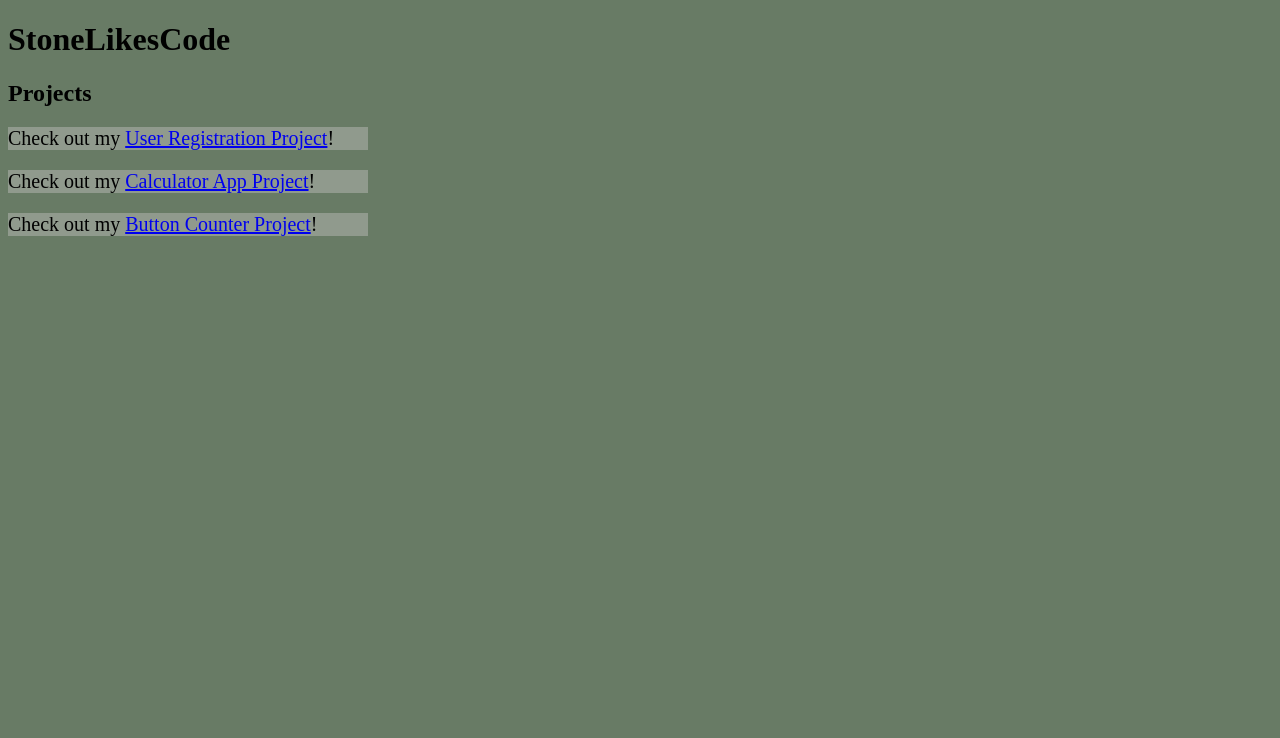
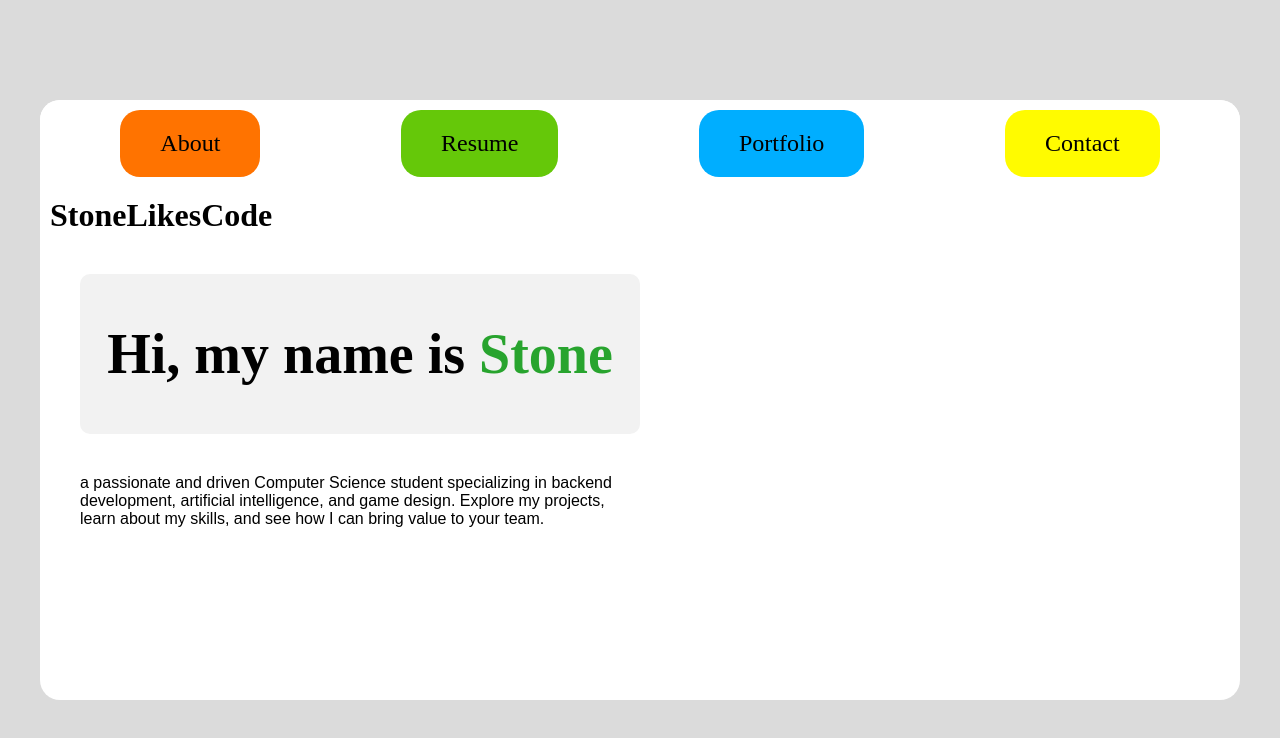
Before and after one commit to StoneLikesCode/StoneLikesWeb, a plain HTML site: page index.html in a window 1280 px wide. Drawn offline with Linux system fonts and the light colour scheme.

Commit message:
Reformated UI

```diff
--- a/index.html
+++ b/index.html
@@ -9,14 +9,34 @@
         <link rel="stylesheet" href="style.css">
     </head>
     <body>
-        <h1> StoneLikesCode </h1>
-        <h2>Projects</h2>
+        <div id="border">
+            <div id="btn-container">
+                <a href="#about"class="refrence-btn"id="about">About</a>
+                <a href="#resume"class="refrence-btn"id="resume">Resume</a>
+                <a href="#project"class="refrence-btn"id="portfolio">Portfolio</a>
+                <a href="#contact"class="refrence-btn"id="contact">Contact</a>
+            </div>
+            <div id="title"> StoneLikesCode </div>
+            <div id="home-msg-container">
+                <p id="home-msg-title">Hi, my name is&nbsp;<span class="highlight">Stone</span> <!-- &nbsp adds a space -->
+                </p>
+                <p id="home-msg-body">
+                   a passionate and driven Computer Science student specializing in
+                   backend development, artificial intelligence, and game design. Explore my projects,
+                   learn about my skills, and see how I can bring value to your team.
+                </p>
+            </div>
+            <!-- <div id="home-photo">Insert photo here</div>  -->
+
+        </div>
+<!--
         <p>Check out my <a href="https://stonelikescode.github.io/UserRegistrationSite/" target="_blank">
             User Registration Project</a>!</p>
         <p>Check out my <a href="https://stonelikescode.github.io/CalculatorApp/" target="_blank">
             Calculator App Project</a>!</p>
         <p>Check out my <a href="https://stonelikescode.github.io/ButtonCounter/" target="_blank">
-            Button Counter Project</a>!</p>
+            Button Counter Project</a>!</p> -->
         <script src="" async defer></script>
+
     </body>
 </html>
--- a/style.css
+++ b/style.css
@@ -1,9 +1,84 @@
 body{
-    background-color: hsl(112, 10%, 44%);
+    display: flex;
+    font-family: 'Times New Roman', Times, serif, sans-serif;
+    margin: 0;
+    height: 100vh;
+    background-color: hsl(0, 0%, 86%);
+}
+#title{
+    color:hsl(0, 0%, 0%);
+    font-weight: bold;
+    font-size: 4vh;
+    margin: 10px;
+}
+#border{
+    align-items: center;
+    margin: auto;
+    height: 75vh;
+    width: 150vh;
+    background-color: hsl(0, 0%, 100%);
+    color: white;
+    border-radius: 20px;
+}
+#btn-container{
+    top: 0;
+    left: 0;
+    background-color: hsl(0, 0%, 100%);
+    padding: 10px 10px;
+    display: flex;
+    justify-content: flex-start;
+    border-radius: 20px;
+}
+#home-msg-title{
+    color: hsl(0, 0%, 0%);
+    display: flex;
+    background-color: hsl(0, 0%, 95%);
+    width: 70vh;
+    height: 20vh;
+    margin: 5vh;
+    justify-content: center;
+    align-items: center;
+    font-size: 7vh;
+    font-weight: bold;
+    border-radius: 10px;
+}
+#home-msg-body{
+    color: hsl(0, 0%, 0%);
+    display: flex;
+    width: 70vh;
+    height: 20vh;
+    margin: 5vh;
+    border-radius: 10px;
+    font-family: sans-serif;
+
+}
+.highlight{
+    color: hsl(123, 61%, 40%);
+}
+.refrence-btn{
+    margin: auto;
+    padding-bottom: 36vh;
+    display: inline-block;
+    padding: 20px 40px;
+    background-color: hsl(0, 0%, 75%);
     color: black;
+    border: none;
+    border-radius: 20px;
+    cursor: pointer;
+    text-decoration: none;
+    text-align: center;
+    font-size: 3vh;
 }
-p{
-    font-size: 20px;
-    background-color: hsl(108, 6%, 58%);
-    width: 45vh;
+
+#about{
+    background-color: hwb(27 0% 0%);
 }
+#resume{
+    background-color: hsl(91, 91%, 41%);
+}
+#portfolio{
+    background-color: hsl(199, 100%, 50%);
+}
+#contact{
+    background-color: hsl(59, 100%, 50%);
+}
```
